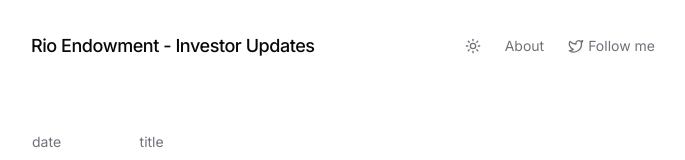
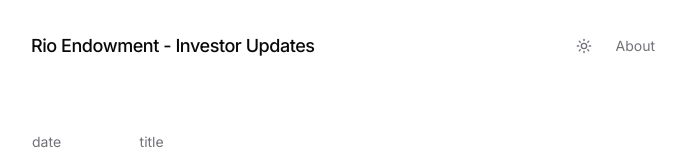
Before and after one commit to lucabcastellano/RIOIR, a Next.js app in the folder rio_updates/: page / in a window 1280 px wide. Shown: the top 160 px of the page, without its empty margins (297-982 px from the left). Built offline with nearby package versions, Linux system fonts and the light colour scheme.

Commit message:
Update page.tsx 27

```diff
--- a/rio_updates/app/page.tsx
+++ b/rio_updates/app/page.tsx
@@ -1,7 +1,7 @@
 'use client'
 
 import { useState, useEffect } from 'react'
-import { Moon, Sun, Twitter } from 'lucide-react'
+import { Moon, Sun } from 'lucide-react'
 import Link from 'next/link'
 
 interface Post {
@@ -50,13 +50,6 @@ export default function Home() {
             >
               About
             </Link>
-            <Link
-              href="https://www.rioendowment.com/"
-              className="text-sm text-muted-foreground hover:text-foreground inline-flex items-center"
-            >
-              <Twitter className="h-4 w-4 mr-1" />
-              Follow me
-            </Link>
           </nav>
         </header>
 
```
